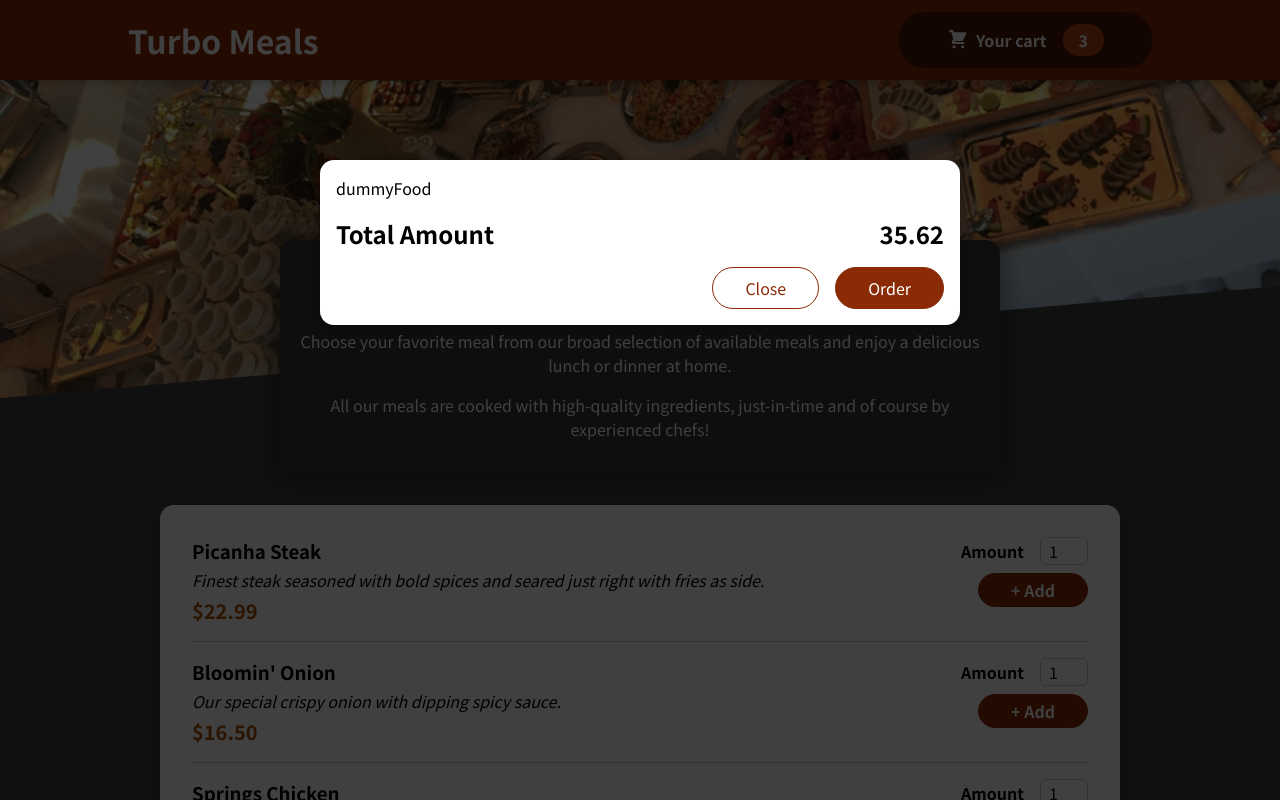
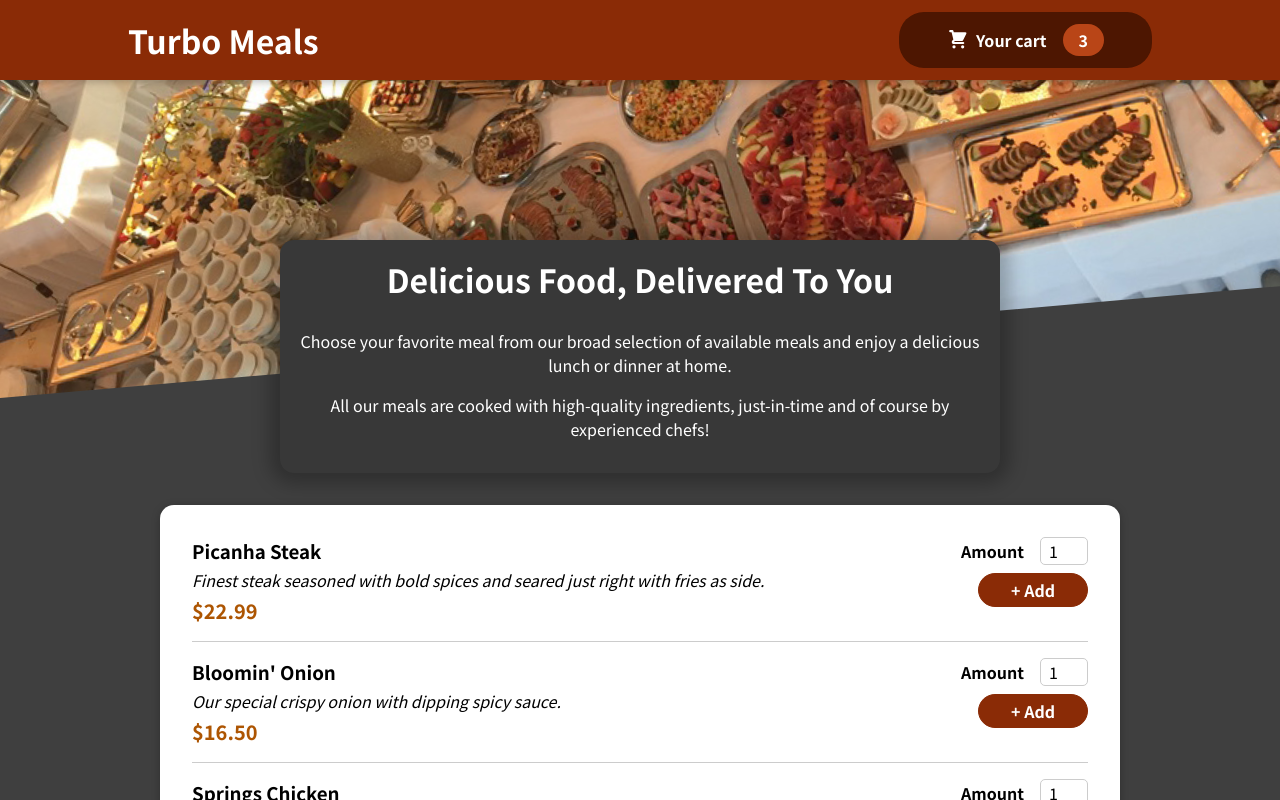
Before and after one commit to Setmaster/turbo-meals, a React (Create React App) app: page / in a window 1280 px wide. Shown: the top 800 px of the page. Built offline with nearby package versions, Linux system fonts and the light colour scheme.

Commit message:
Implement Cart's closing and opening functionality

```diff
--- a/src/App.js
+++ b/src/App.js
@@ -1,15 +1,24 @@
 import Header from "./components/Layout/Header";
-import {Fragment} from "react";
+import {Fragment, useState} from "react";
 import Meals from "./components/Meals/Meals";
 import Cart from "./components/Cart/Cart";
 
 const App = () => {
+    const [cartIsShown, setCartIsShown] = useState(false);
 
+    const showCartHandler = () => {
+        setCartIsShown(true);
+    };
+
+    const hideCartHandler = () => {
+        setCartIsShown(false);
+
+    };
 
     return (
         <Fragment>
-            <Cart/>
-            <Header/>
+            {cartIsShown && <Cart onClose={hideCartHandler}/>}
+            <Header onShowCart={showCartHandler}/>
             <main>
                 <Meals/>
             </main>
--- a/src/components/Cart/Cart.js
+++ b/src/components/Cart/Cart.js
@@ -6,14 +6,14 @@
         amount: 2, price: 12.99},].map((item) => <li>{item.name}</li>)}</ul>;
 
     return (
-        <Modal>
+        <Modal onClose={props.onClose}>
             {cartItems}
             <div className={classes.total}>
                 <span>Total Amount</span>
                 <span>35.62</span>
             </div>
             <div className={classes.actions}>
-                <button className={classes['button--alt']}>Close</button>
+                <button className={classes['button--alt']} onClick={props.onClose}>Close</button>
                 <button className={classes.button}>Order</button>
             </div>
         </Modal>
--- a/src/components/Layout/Header.js
+++ b/src/components/Layout/Header.js
@@ -3,14 +3,14 @@
 import mealsImage from '../../assets/meals.jpg'
 import HeaderCartButton from "./HeaderCartButton";
 
-const Header = () => {
+const Header = (props) => {
 
 
     return (
         <Fragment>
             <header className={classes.header}>
                 <h1>Turbo Meals</h1>
-                <HeaderCartButton/>
+                <HeaderCartButton onClick={props.onShowCart}/>
             </header>
             <div className={classes['main-image']}>
                 <img src={mealsImage} alt={'A table full of delicious food'}/>
--- a/src/components/Layout/HeaderCartButton.js
+++ b/src/components/Layout/HeaderCartButton.js
@@ -5,7 +5,7 @@
 
 
     return (
-        <button className={classes.button}>
+        <button className={classes.button} onClick={props.onClick}>
             <span className={classes.icon}>
                 <CartIcon/>
             </span>
--- a/src/components/UI/Modal.js
+++ b/src/components/UI/Modal.js
@@ -4,7 +4,7 @@
 
 const Backdrop = (props) => {
     return (
-        <div className={classes.backdrop}/>
+        <div className={classes.backdrop} onClick={props.onClose}/>
     );
 };
 
@@ -23,7 +23,7 @@
 
     return (
         <Fragment>
-            {createPortal(<Backdrop/>, portalElement)}
+            {createPortal(<Backdrop onClose={props.onClose}/>, portalElement)}
             {createPortal(<ModalOverlay>{props.children}</ModalOverlay>, portalElement)}
         </Fragment>
     );
```
Also changed, not shown: 1 other file (tests, documents, lock files or other folders).
